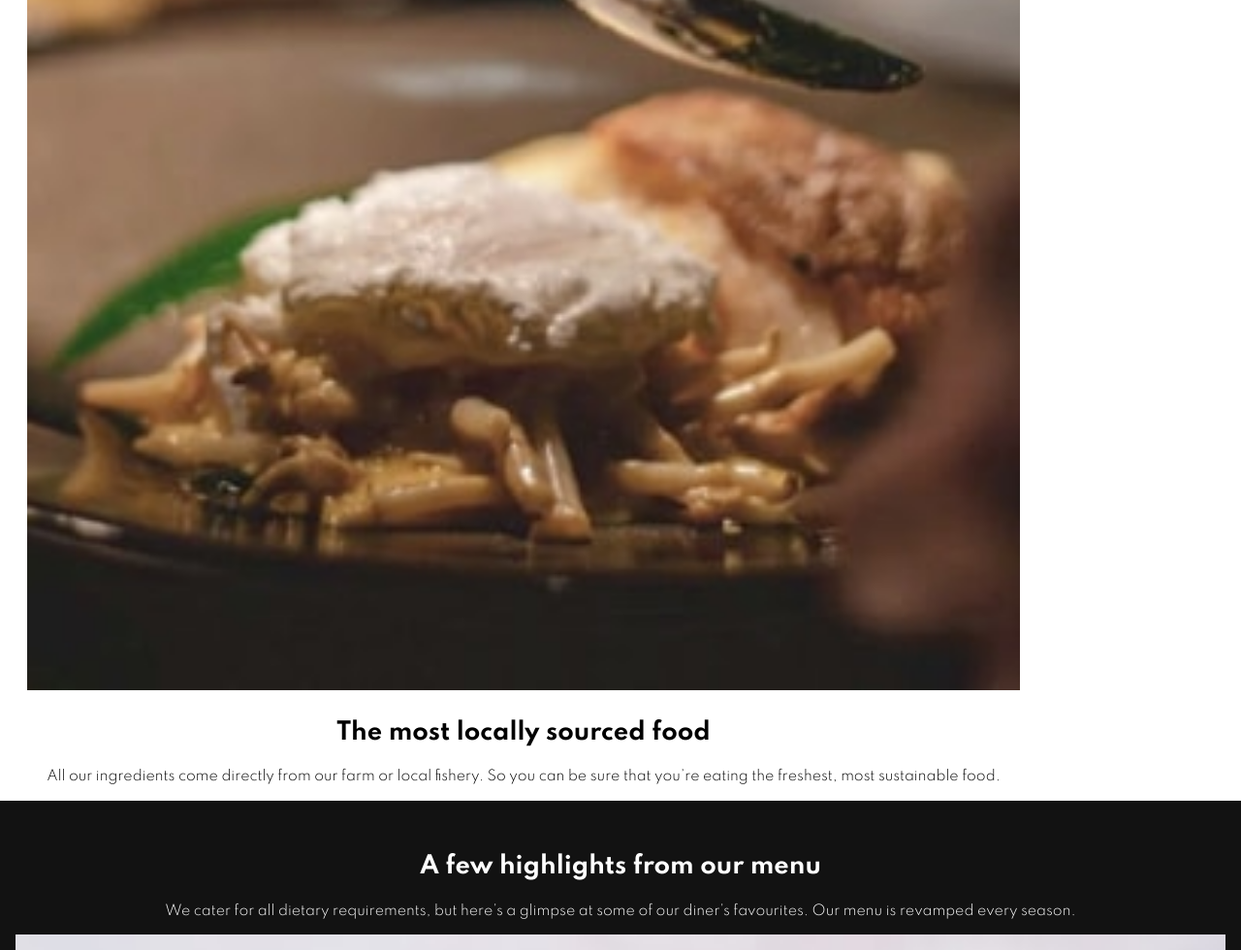
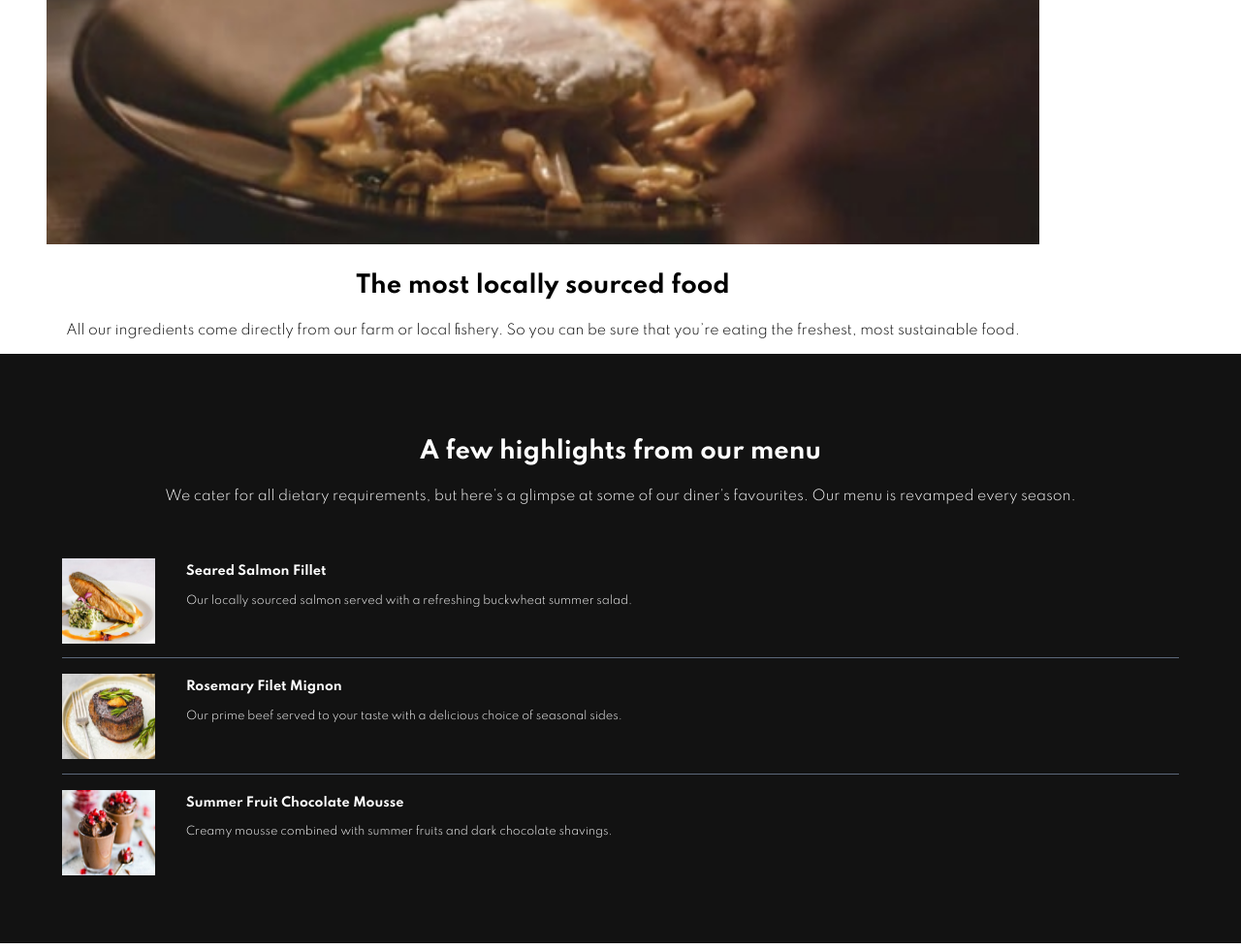
Before and after one commit to Da-vi-de/Dine-Restaurant-Website, a website: page index.html in a window 1280 px wide. Shown: the part 1817-2797 px from the top of the page at 97% size. Drawn offline with Linux system fonts and the light colour scheme.

Commit message:
menu highlights tablet-style completed

```diff
--- a/index.html
+++ b/index.html
@@ -17,7 +17,7 @@
         <!--Header-->
     <header class="hero">
 
-      <section class="text-position">
+        <section class="hero-text-position">
           <h1 class="website-name"><strong>dine</strong></h1>
           <h1 class="hero-intro">Exquisite dining since 1989</h1>
           <p class="hero-description">
@@ -34,7 +34,6 @@
 
 
         <!--Website content-->
-    <div class="pattern-top-bg-left">
 
       <div class="content-container">
 
@@ -49,6 +48,7 @@
         class="enjoy-place-img"
         >
       </picture>
+
           <article class="text-position ">
             <h2 class="content-text">Enjoyable place for all the family</h2>
             <p class="description-text">
@@ -56,12 +56,10 @@
               a tour of the farm before your meal.
             </p>
           </article>
-
-        </div>
       </div>
     </div>
 
-    <div class="pattern-top-bg-right">
+
 
       <div class="content-container">
 
@@ -69,11 +67,16 @@
 
         <div class="row-2">
 
+          <picture>
+            <source media="(min-width: 500px)" srcset="./images/homepage/locally-sourced-tablet.jpg">
             <img
             src="./images/homepage/locally-sourced-mobile.jpg"
             alt="A hand working with a spoon on dish"
             class="locally-sourced-img"
             >
+          </picture>
+
+
           <article class="text-position">
             <h2 class="content-text">The most locally sourced food</h2>
             <p class="description-text">
@@ -81,33 +84,33 @@
               eating the freshest, most sustainable food.
             </p>
          </article>
-        </div>
 
         <div class="col-image-2"></div>
-
       </div>
     </div>
 
         <!--Website Menu Highlights-->
     <div class="highlights-container">
 
-      <div class="row-3">
-        <article class="highlights-text text-position">
+        <article class="highlights-intro text-position">
           <h2 class="menu-intro">A few highlights from our menu</h2>
           <p class="menu-description">
             We cater for all dietary requirements, but here’s a glimpse at some of our diner’s favourites.
             Our menu is revamped every season.
           </p>
         </article>
-      </div>
 
-      <div class="row-4">
+    <div class="highlights">
+      <picture>
+        <source media="(min-width: 500px)" srcset="./images/homepage/salmon-desktop-tablet@2x.jpg">
         <img
         src="./images/homepage/salmon-mobile.jpg"
         alt="Salmon fillet with buckwheat summer salad"
         class="salmon-img"
         >
-        <article class="highlights-text text-position menu-img-1">
+      </picture>
+
+        <article class="highlights-text text-position">
           <h3 class="dish-title">Seared Salmon Fillet</h3>
           <p class="dish-description">
             Our locally sourced salmon served with a refreshing buckwheat summer salad.
@@ -117,12 +120,17 @@
 
           <hr class="line">
 
-      <div class="row-5">
+    <div class="highlights">
+      <picture>
+        <source media="(min-width: 500px)" srcset="./images/homepage/beef-desktop-tablet@2x.jpg">
         <img
         src="./images/homepage/beef-mobile.jpg"
         alt="Rosemary filet mignon"
-        class="beef-img">
-          <article class="highlights-text text-position menu-img-2">
+        class="beef-img"
+        >
+      </picture>
+
+          <article class="highlights-text text-position">
             <h3 class="dish-title">Rosemary Filet Mignon</h3>
             <p class="dish-description">
               Our prime beef served to your taste with a delicious choice of seasonal sides.
@@ -132,12 +140,17 @@
 
             <hr class="line">
 
-       <div class="row-6">
+    <div class="highlights">
+      <picture>
+         <source media="(min-width: 500px)" srcset="./images/homepage/chocolate-desktop-tablet@2x.jpg">
          <img
          src="./images/homepage/chocolate-mobile.jpg"
          alt="Chocolate mousse with summer fruits"
-         class="chocolate-img">
-          <article class="highlights-text text-position menu-img-3">
+         class="chocolate-img"
+         >
+      </picture>
+
+          <article class="highlights-text text-position">
             <h3 class="dish-title">Summer Fruit Chocolate Mousse</h3>
             <p class="dish-description">
               Creamy mousse combined with summer fruits and dark chocolate shavings.
--- a/scss/_layout.scss
+++ b/scss/_layout.scss
@@ -39,6 +39,7 @@
 .beef-img,
 .chocolate-img {
     width: 100%;
+    padding-top: 0.5em;
 }
 
 .footer-container {
@@ -57,10 +58,6 @@
   }
 }
 
-/* =================
-     Booking page
-   ================= */
-
 .booking-hero {
 margin: auto;
 position: relative;
@@ -69,6 +66,53 @@
 background-repeat: no-repeat;
 background-size: cover;
 color: #fff;
+}
+
+@media all and (min-width: 23.4375em) {
+    .hero {
+        padding: 10em 0.5em;
+    }
+
+    .content-container,
+    .slider-container {
+        margin-left: 2em;
+    }
+}
+
+@media all and (min-width: 31.25em) {
+    .hero {
+        background-image: url(../images/homepage/hero-bg-tablet.jpg);
+        padding: 11em 0.5em;
+    }
+
+    .enjoy-place-img {
+        top: -4em;
+    }
+
+    .content-container,
+    .slider-container {
+        margin-left: 3em;
+    }
+
+    .highlights-container {
+        padding: 4em 4em;
+    }
+
+    .highlights {
+        display: flex;
+    }
+
+    .salmon-img,
+    .beef-img,
+    .chocolate-img {
+        width: 8em;
+        height: 6em;
+        padding-right: 2em;
+    }
+
+    .line {
+        width: 100%;
+    }
 }
 
 
--- a/scss/_typography.scss
+++ b/scss/_typography.scss
@@ -1,3 +1,4 @@
+.hero-text-position,
 .text-position {
     text-align: center;
 }
@@ -20,6 +21,7 @@
 }
 
 .highlights-text,
+.highlights-intro,
 .footer-text,
 .footer-title,
 .footer-info {
@@ -38,3 +40,39 @@
 .footer-title {
     font-size: $font-size-mds;
 }
+
+
+@media all and (min-width: 31.25em) {
+    .hero-intro {
+        padding: 0 2em;
+        font-size: $font-size-md;
+    }
+
+    .hero-description {
+        font-size: $font-size-xsm;
+    }
+
+    .hero-text-position {
+        padding: 1em 2em;
+    }
+
+    .highlights-intro {
+        padding-bottom: 2em;
+    }
+
+    .menu-intro {
+        padding: 0 3em;
+    }
+
+    .highlights-text {
+        text-align: left;
+    }
+
+    .dish-title {
+        font-size: $font-size-menu-heading;
+    }
+
+    .dish-description {
+        font-size: $font-size-menu-paragraph;
+    }
+}
--- a/scss/_variables.scss
+++ b/scss/_variables.scss
@@ -17,3 +17,5 @@ $font-size-mds: 1.5rem;
 $font-size-sm: 1.125rem;
 $font-size-xsm: 0.9375rem;
 $font-size-xxsm: 0.870rem;
+$font-size-menu-heading: 0.8rem;
+$font-size-menu-paragraph: 0.7rem;
```
Also changed, not shown: css/main.css, scss/_base.scss (line endings or trailing spaces). Lines whose indentation alone changed are shown as unchanged.
